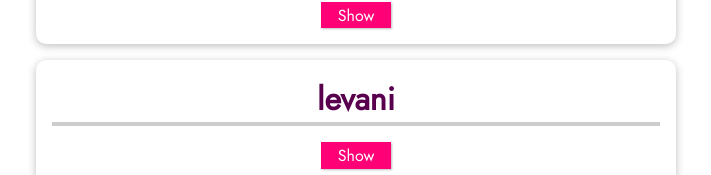
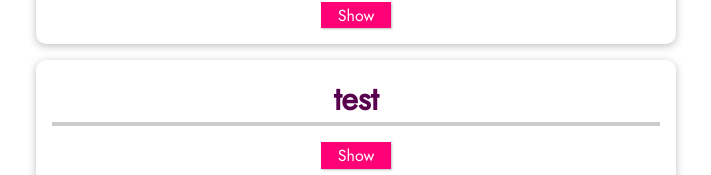
Before and after one commit to ltchelishvili1/vue-course, a Vue app in the folder vue-first-project/: page / in a window 1280 px wide. Shown: the part 283-458 px from the top of the page, without its empty margins (284-995 px from the left). Built offline with nearby package versions, Linux system fonts and the light colour scheme.

Commit message:
refactor: use props to render contacts

```diff
--- a/vue-first-project/src/App.vue
+++ b/vue-first-project/src/App.vue
@@ -2,8 +2,16 @@
     <section>
       <header><h1>My Friends</h1></header>
       <ul>
-      <friend-contact></friend-contact>
-      <friend-contact></friend-contact>
+        <friend-contact
+          name="levani"
+          phone-number="55660000"
+          email-address="test@email.com"
+        ></friend-contact>
+        <friend-contact
+          name="test"
+          phone-number="54435324"
+          email-address="test1@email.com"
+        ></friend-contact>
       </ul>
     </section>
   </template>
@@ -17,7 +25,15 @@ export default {
         friends: [
           {
             id: "manuel",
-          name: "",
+            name: "Levani Tchelishvili",
+            phone: "557700447",
+            email: "tchelishvililevani@gmail.com",
+          },
+          {
+            id: "second",
+            name: "Second Tchelishvili",
+            phone: "555555555",
+            email: "test@gmail.com",
           },
         ],
       };
@@ -25,8 +41,9 @@ export default {
   };
   </script>
 
+
 <style>
-@import url('https://fonts.googleapis.com/css2?family=Jost&display=swap');
+@import url("https://fonts.googleapis.com/css2?family=Jost&display=swap");
 * {
   box-sizing: border-box;
 }
--- a/vue-first-project/src/components/FriendContact.vue
+++ b/vue-first-project/src/components/FriendContact.vue
@@ -1,16 +1,19 @@
 <template>
   <li>
-    <h2>{{ friend.name }}</h2>
-    <button @click="toggleDetails">{{ detailsAreVisible ? 'Hide' : 'Show' }}</button>
+    <h2>{{ name }}</h2>
+    <button @click="toggleDetails">
+      {{ detailsAreVisible ? "Hide" : "Show" }}
+    </button>
     <ul v-if="detailsAreVisible">
-      <li><strong>Phone:</strong>{{ friend.phone }}</li>
-      <li><strong>Email:</strong>{{ friend.email }}</li>
+      <li><strong>Phone:</strong>{{ phoneNumber }}</li>
+      <li><strong>Email:</strong>{{ emailAddress }}</li>
     </ul>
   </li>
 </template>
 
 <script>
 export default {
+  props: ['name', 'phoneNumber', 'emailAddress'],
   data() {
     return {
       detailsAreVisible: false,
@@ -21,10 +24,10 @@ export default {
       },
     };
   },
-  methods:{
-    toggleDetails(){
-        this.detailsAreVisible = !this.detailsAreVisible;
-    }
-  }
+  methods: {
+    toggleDetails() {
+      this.detailsAreVisible = !this.detailsAreVisible;
+    },
+  },
 };
 </script>
```
Lines whose indentation alone changed are shown as unchanged.
